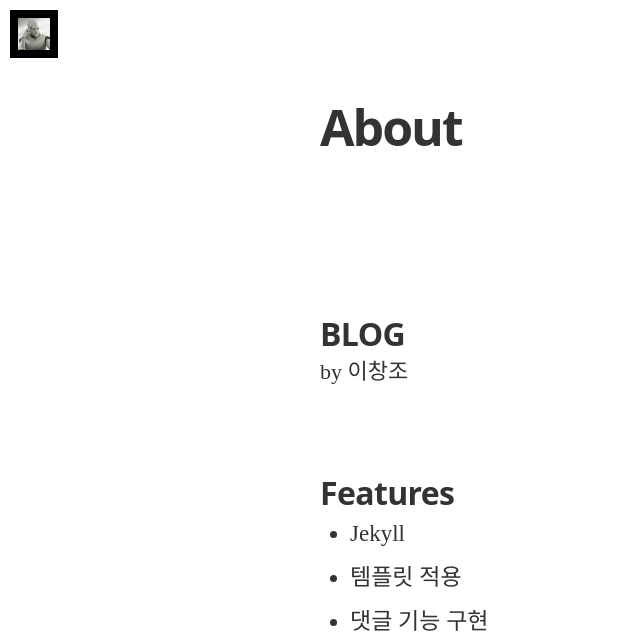
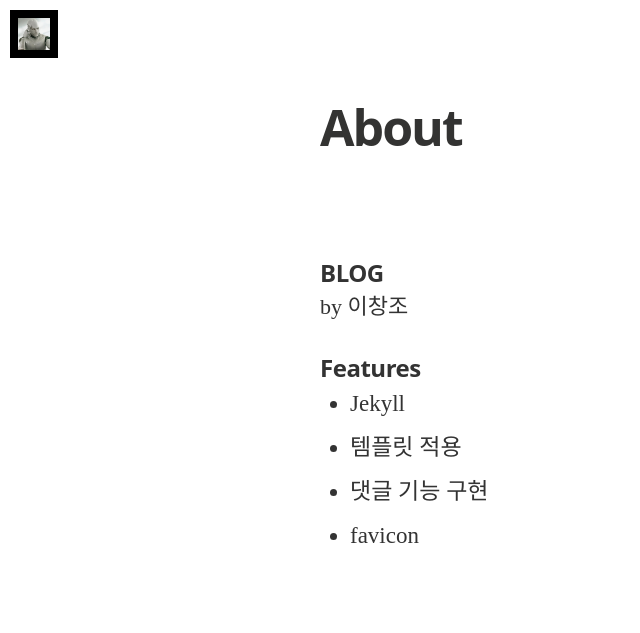
Before and after one commit to CreationEconomy/CreationEconomy.github.io, a Jekyll site: the page built from about.md, in a window 1280 px wide. Shown: the top 633 px of the page, without its empty margins (0-640 px from the left). Built offline with Jekyll 4.4.1, drawn with Linux system fonts in a browser that asks for light colours; nearby versions of some CDN libraries; some web fonts are replaced; grey boxes are pictures that could not be loaded.

Commit message:
modify about.md

```diff
--- a/about.md
+++ b/about.md
@@ -4,14 +4,11 @@ title: About
 permalink: /about/
 ---
 
-BLOG
----
+### BLOG
 by 이창조
-<br>
 
-##  Features
+###  Features
 - Jekyll
 - 템플릿 적용
 - 댓글 기능 구현
 - favicon
-<br>
```
